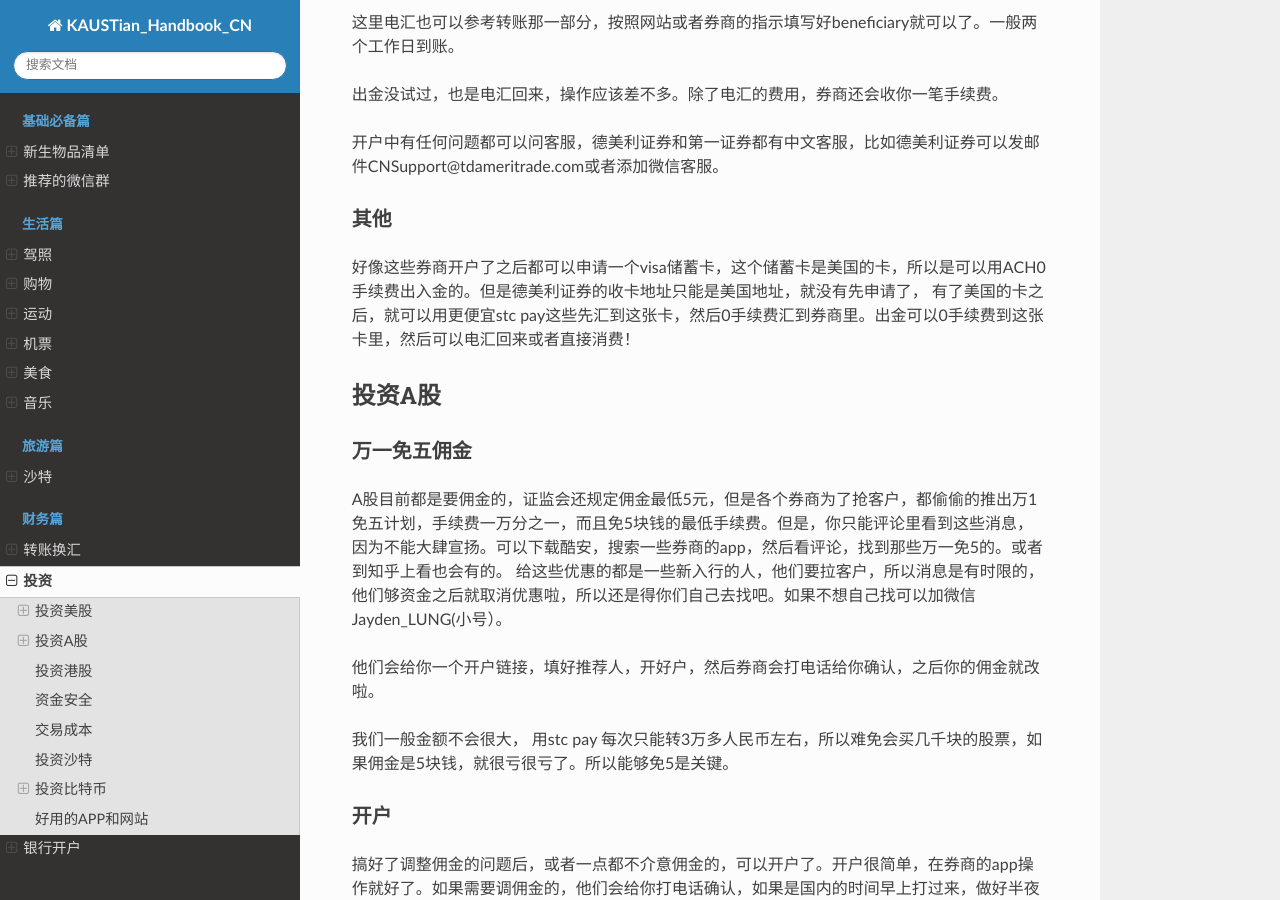
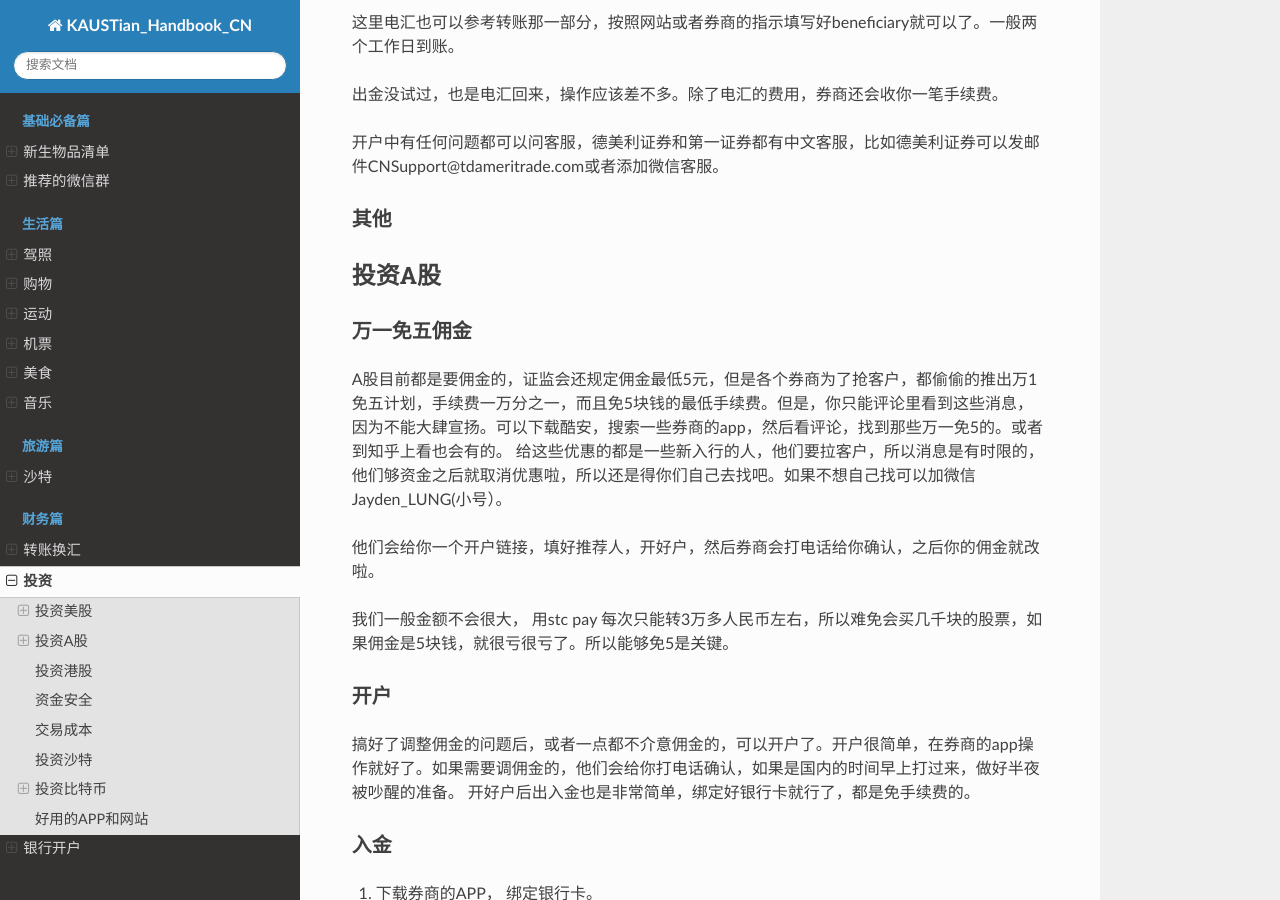
Before and after one commit to guochengqian/KAUSTian_Handbook_CN, a Sphinx documentation site: the page built from docs/content/finance/investment.rst, in a window 1280 px wide and 900 px high, scrolled down 1599 px. Built offline with Sphinx 7.4.7 and the Read the Docs theme 2.0.0, drawn with Linux system fonts in a browser that asks for light colours.

Commit message:
Update investment.rst

```diff
--- a/docs/content/finance/investment.rst
+++ b/docs/content/finance/investment.rst
@@ -58,7 +58,6 @@
 其他
 ^^^^^^^^^^
 
-好像这些券商开户了之后都可以申请一个visa储蓄卡，这个储蓄卡是美国的卡，所以是可以用ACH0手续费出入金的。但是德美利证券的收卡地址只能是美国地址，就没有先申请了， 有了美国的卡之后，就可以用更便宜stc pay这些先汇到这张卡，然后0手续费汇到券商里。出金可以0手续费到这张卡里，然后可以电汇回来或者直接消费！
 
 
 投资A股
```
